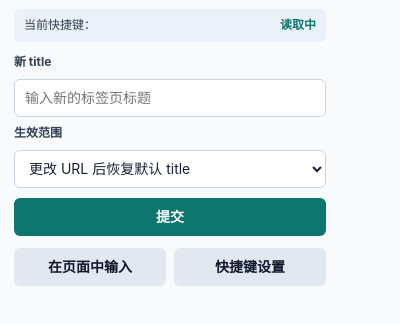
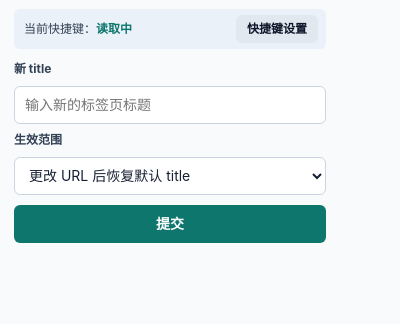
Before and after one commit to hongsedaima/renametab, a browser extension: page popup/popup.html in a window 400 px wide. Shown: the part 52-376 px from the top of the page. Drawn offline with Linux system fonts and the light colour scheme.

Commit message:
refactor: simplify popup shortcut row

```diff
--- a/popup/popup.css
+++ b/popup/popup.css
@@ -47,15 +47,23 @@ form {
 }
 
 .shortcut-line {
-  display: flex;
+  display: grid;
+  grid-template-columns: minmax(0, 1fr) auto;
+  align-items: center;
   justify-content: space-between;
-  gap: 12px;
-  min-height: 22px;
-  padding: 8px 10px;
+  gap: 8px;
+  min-height: 38px;
+  padding: 6px 8px 6px 10px;
   border-radius: 6px;
   color: #334155;
   background: #eaf1f8;
   font-size: 12px;
+}
+
+.shortcut-line span {
+  overflow: hidden;
+  text-overflow: ellipsis;
+  white-space: nowrap;
 }
 
 .shortcut-line strong {
@@ -111,25 +119,21 @@ button {
   background: #115e59;
 }
 
-footer {
-  display: grid;
-  grid-template-columns: 1fr 1fr;
-  gap: 8px;
+#shortcuts {
+  width: auto;
+  min-width: 82px;
+  min-height: 28px;
+  padding: 0 10px;
+  color: #0f172a;
+  background: #e2e8f0;
+  font-size: 12px;
 }
 
-#open-renamer,
-#shortcuts {
-  color: #0f172a;
-  background: #e2e8f0;
-}
-
-#open-renamer:hover,
 #shortcuts:hover {
   background: #cbd5e1;
 }
 
 #status {
-  grid-column: 1 / -1;
   min-height: 16px;
   color: #be123c;
   font-size: 12px;
--- a/popup/popup.html
+++ b/popup/popup.html
@@ -16,7 +16,10 @@
         </div>
       </header>
 
-      <p class="shortcut-line">当前快捷键：<strong id="shortcut">读取中</strong></p>
+      <div class="shortcut-line">
+        <span>当前快捷键：<strong id="shortcut">读取中</strong></span>
+        <button id="shortcuts" type="button">快捷键设置</button>
+      </div>
 
       <form id="rename-form">
         <label for="title">新 title</label>
@@ -32,11 +35,7 @@
         <button id="submit" type="submit">提交</button>
       </form>
 
-      <footer>
-        <button id="open-renamer" type="button">在页面中输入</button>
-        <button id="shortcuts" type="button">快捷键设置</button>
-        <span id="status" role="status"></span>
-      </footer>
+      <span id="status" role="status"></span>
     </main>
     <script src="../src/policy.js"></script>
     <script src="../src/shortcut.js"></script>
--- a/popup/popup.js
+++ b/popup/popup.js
@@ -2,7 +2,6 @@
   const form = document.getElementById('rename-form');
   const titleInput = document.getElementById('title');
   const strategy = document.getElementById('strategy');
-  const openRenamer = document.getElementById('open-renamer');
   const shortcuts = document.getElementById('shortcuts');
   const shortcutText = document.getElementById('shortcut');
   const status = document.getElementById('status');
@@ -75,16 +74,6 @@
     window.close();
   });
 
-  openRenamer.addEventListener('click', async () => {
-    await saveStrategy();
-    const response = await sendMessage({ type: 'open-renamer', strategy: strategy.value });
-    if (!response.ok) {
-      setStatus(response.error || '当前页面无法打开输入框');
-      return;
-    }
-    window.close();
-  });
-
   shortcuts.addEventListener('click', () => {
     chrome.tabs.create({ url: 'chrome://extensions/shortcuts' });
   });
```
